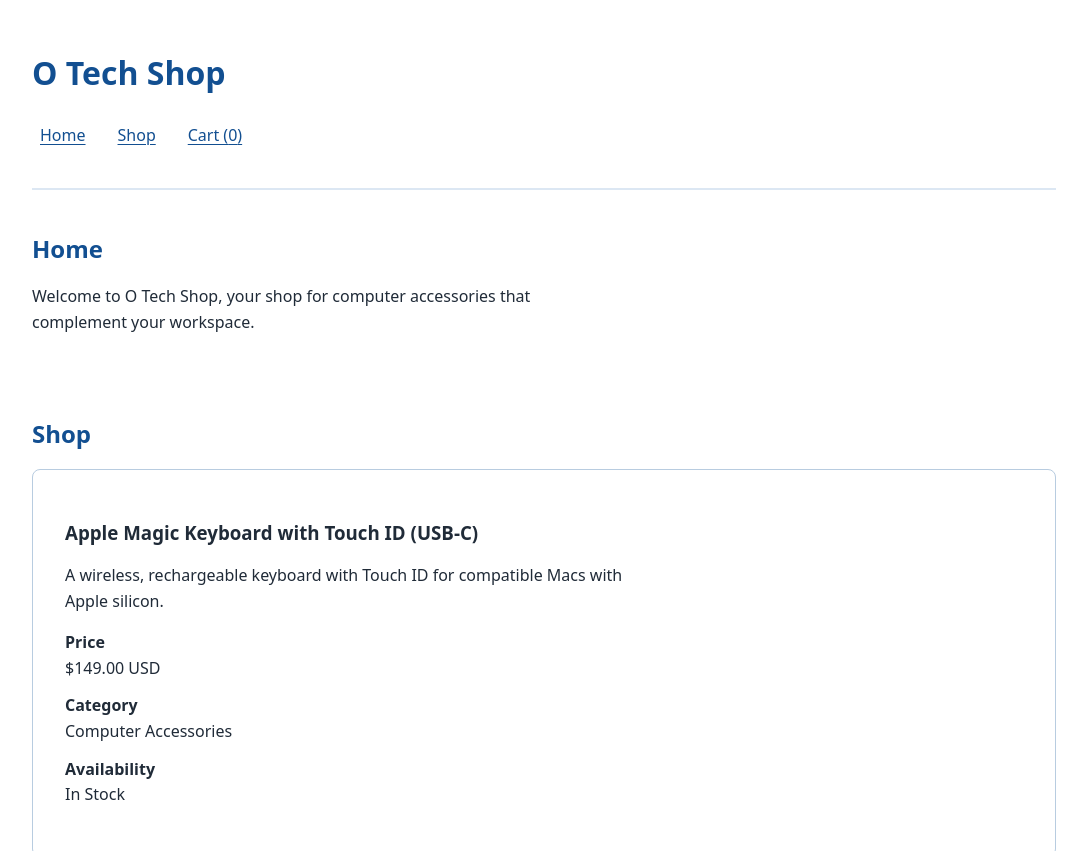
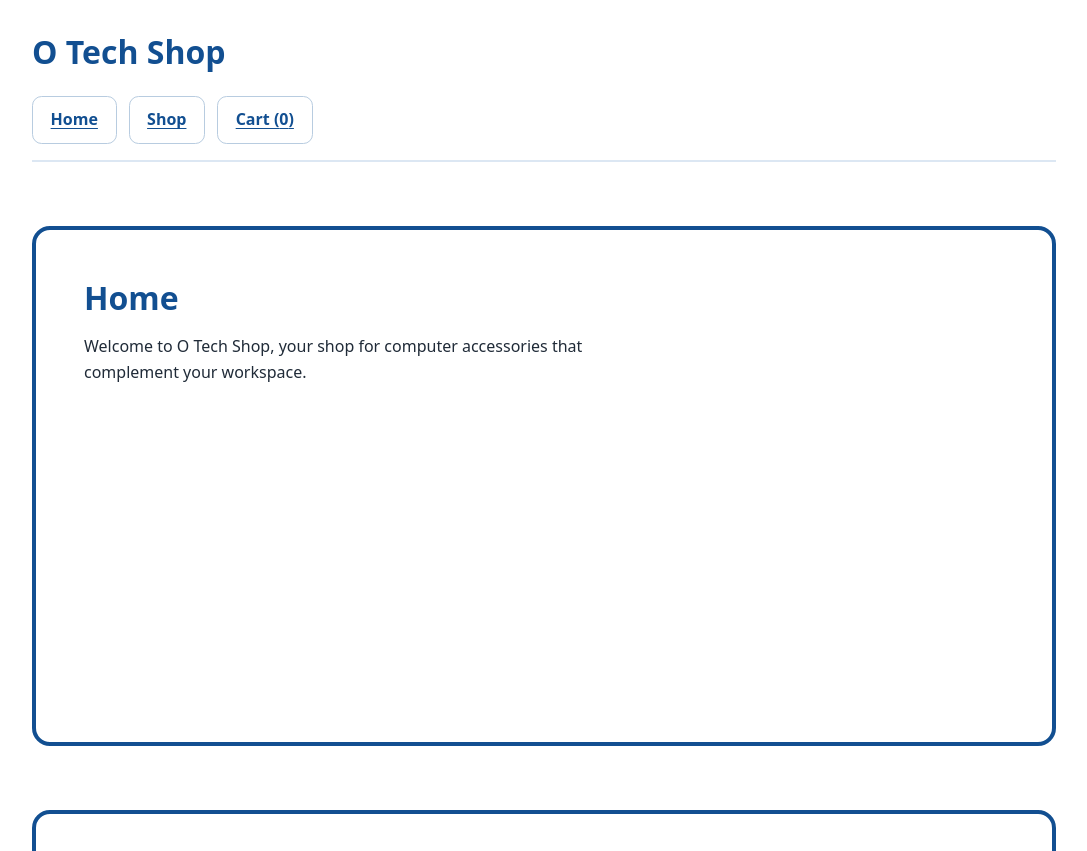
Before and after one commit to PaulJPlayo/js-online-shop, a plain HTML site: page index.html in a window 1280 px wide. Shown: the top 851 px of the page, without its empty margins (96-1183 px from the left). Drawn offline with Linux system fonts and the light colour scheme.

Commit message:
Style shop sections as spacious blue panels

```diff
--- a/index.html
+++ b/index.html
@@ -6,7 +6,6 @@
   <title>O Tech Shop</title>
   <style>
     * { box-sizing: border-box; }
-    html { scroll-padding-top: 1rem; }
     body {
       margin: 0;
       background: #fff;
@@ -16,18 +15,40 @@
     }
     header, main { width: min(100% - 2rem, 64rem); margin-inline: auto; }
     header { padding-block: 2rem 1rem; border-bottom: 2px solid #dce7f3; }
-    h1, h2, h3 { line-height: 1.25; }
+    h1, h2, h3 { margin: 0 0 1rem; line-height: 1.25; overflow-wrap: anywhere; }
     h1, h2 { color: #124f91; }
-    nav ul { display: flex; flex-wrap: wrap; gap: .5rem 1rem; padding: 0; list-style: none; }
+    nav ul { display: flex; flex-wrap: wrap; gap: .75rem; margin: 1.5rem 0 0; padding: 0; list-style: none; }
     a { color: #124f91; text-underline-offset: .2em; }
-    nav a { display: inline-block; padding: .5rem; }
+    nav a {
+      display: inline-block;
+      padding: .65rem 1.1rem;
+      border: 1px solid #b8cce0;
+      border-radius: .6rem;
+      font-weight: 600;
+    }
+    nav a:hover { background: #eef5fc; border-color: #124f91; }
     a:hover { text-decoration-thickness: .15em; }
     a:focus-visible { outline: 3px solid #124f91; outline-offset: 4px; border-radius: 2px; }
-    section { padding-block: 1.5rem; }
+    main {
+      display: grid;
+      gap: clamp(2rem, 5vw, 4rem);
+      padding-block: clamp(2rem, 5vw, 4rem);
+    }
+    main > section {
+      min-width: 0;
+      min-height: clamp(22rem, 65svh, 42rem);
+      padding: clamp(1.25rem, 4vw, 3rem);
+      border: 4px solid #124f91;
+      border-radius: 18px;
+      scroll-margin-top: 1.5rem;
+      overflow-wrap: anywhere;
+    }
+    h2 { font-size: clamp(1.5rem, 3vw, 2rem); }
     article { padding: clamp(1rem, 4vw, 2rem); border: 1px solid #b8cce0; border-radius: .5rem; }
     dt { font-weight: 700; }
     dd { margin: 0 0 .75rem; }
-    p { max-width: 65ch; }
+    p { max-width: 65ch; margin: 0 0 1rem; }
+    section > :last-child, article > :last-child { margin-bottom: 0; }
   </style>
   <script src="./app.js" defer></script>
 </head>
```
